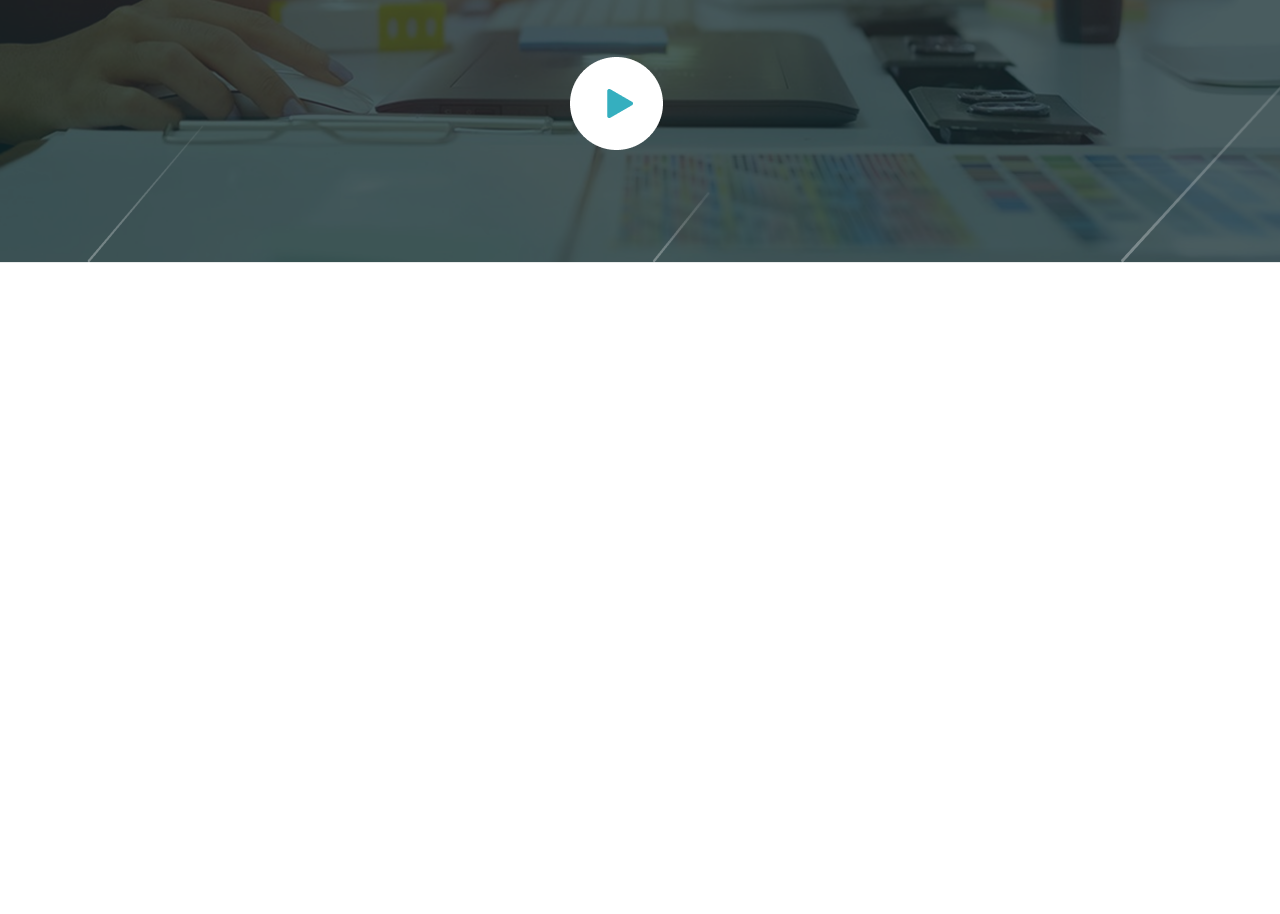
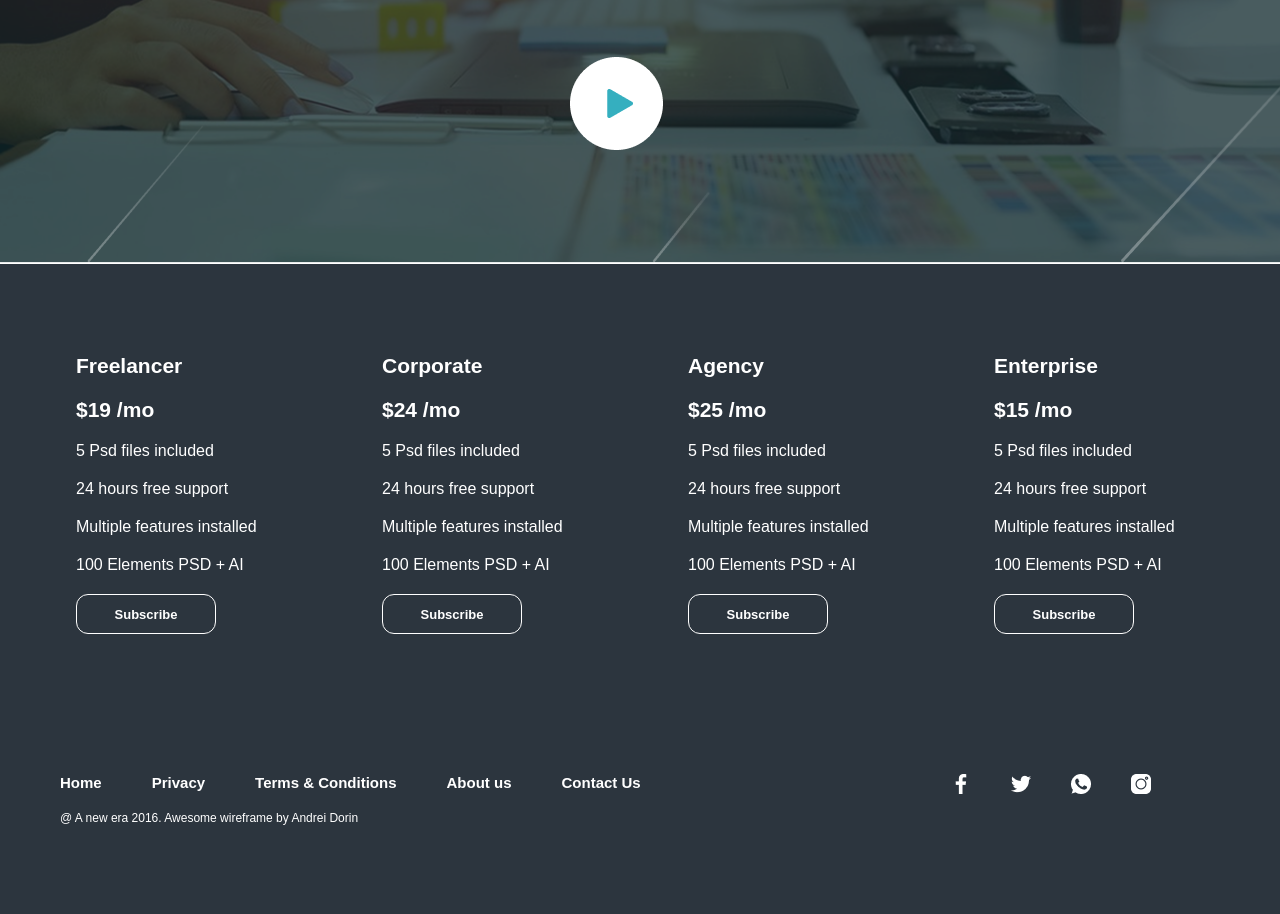
Before and after one commit to treyreri/CLASSWORK-24.06, a plain HTML site: page index.html in a window 1280 px wide. Shown: the part 1338-2252 px from the top of the page. Before the commit the page ends 1602 px from the top, so only its background shows below. Drawn offline with Linux system fonts and the light colour scheme.

Commit message:
Tamomchila

```diff
--- a/index.html
+++ b/index.html
@@ -6,7 +6,7 @@
     <title>Document</title>
     <link rel="stylesheet" href="style.css">
 </head>
-<body>
+<div>
 
 
     <div class="start">
@@ -98,103 +98,63 @@
 
 
 
+    <div class="blok4">
+        <div class="noza1">
+            <h1>Freelancer</h1>
+            <h1>$19 /mo</h1>
+            <p>5 Psd files included</p>
+            <p>24 hours free support</p>
+            <p>Multiple features installed</p>
+            <p>100 Elements PSD + AI</p>
+            <button class="final"><h1>Subscribe</h1></button>
+        </div>
+
+        <div class="noza1">
+            <h1>Corporate</h1>
+            <h1>$24 /mo</h1>
+            <p>5 Psd files included</p>
+            <p>24 hours free support</p>
+            <p>Multiple features installed</p>
+            <p>100 Elements PSD + AI</p>
+            <button class="final"><h1>Subscribe</h1></button>
+        </div>
+
+        <div class="noza1">
+            <h1>Agency</h1>
+            <h1>$25 /mo</h1>
+            <p>5 Psd files included</p>
+            <p>24 hours free support</p>
+            <p>Multiple features installed</p>
+            <p>100 Elements PSD + AI</p>
+            <button class="final"><h1>Subscribe</h1></button>
+        </div>
+
+        <div class="noza1">
+            <h1>Enterprise</h1>
+            <h1>$15 /mo</h1>
+            <p>5 Psd files included</p>
+            <p>24 hours free support</p>
+            <p>Multiple features installed</p>
+            <p>100 Elements PSD + AI</p>
+            <button class="final"><h1>Subscribe</h1></button>
+        </div></div>
 
 
-
-
-
-
-
-
-
-
-
-
-
-
-
-
-
-
-
-
-
-
-
-
-
-
-
-
-
-
-
-
-
-
-
-
-
-
-
-
-
-
-
-
-
-
-
-
-
-
-
-
-
-
-
-
-
-
-
-
-
-
-
-
-
-
-
-
-
-
-
-
-
-
-
-
-
-
-
-
-
-
-
-
-
-
-
-
-
-
-
-
-
-
-
-
-
+    <div class="mama">
+        <div class="r1">
+            <div class="papa">
+                <h1>Home</h1>
+                <h1>Privacy</h1>
+                <h1>Terms & Conditions</h1>
+                <h1>About us</h1>
+                <h1>Contact Us</h1>
+            </div>
+            <p>@ A new era 2016. Awesome wireframe by Andrei Dorin</p>
+        </div>
+        <div class="r2">
+            <img src="Icon (7).png" alt="">
+        </div>
+    </div>
 
 
 
--- a/style.css
+++ b/style.css
@@ -199,3 +199,65 @@
     margin-top: 30px;
     margin-left: 570px;
 }
+.blok4{
+    height: 380px;
+    background-color: #2C353E;
+    display: flex;
+    justify-content: space-evenly;
+    padding-top: 70px;
+}
+.noza1{
+    width: 210px;
+    height: 290px;
+    display: flex;
+    flex-direction: column;
+    row-gap: 20px;
+    padding: 20px;
+}
+.noza1 h1{
+    font-size: 21px;
+    color: white;
+}
+.noza1 p{
+     font-size: 16px;
+     color: white;
+}
+.noza1 button{
+    background-color: #2C353E;
+    border-radius: 12px;
+    border: none;
+    width: 140px;
+    height: 40px;
+    color: white;
+    border: 1px solid white;
+}
+.final h1{
+    font-size: 13px;
+}
+.papa{
+    display: flex;
+    gap: 50px;
+}
+.papa h1{
+    font-size: 15px;
+    color: white;
+}
+.mama p{
+    font-size: 12px;
+    color: white;
+}
+.mama{
+    display: flex;
+    gap: 250px;
+    background-color: #2C353E;
+    height: 200px;
+}
+.r1{
+    display: flex;
+    flex-direction: column;
+    row-gap: 20px;
+    padding: 60px;
+}
+.r2{
+    margin-top: 60px;
+}
```
Also changed, not shown: Icon (7).png (added).
